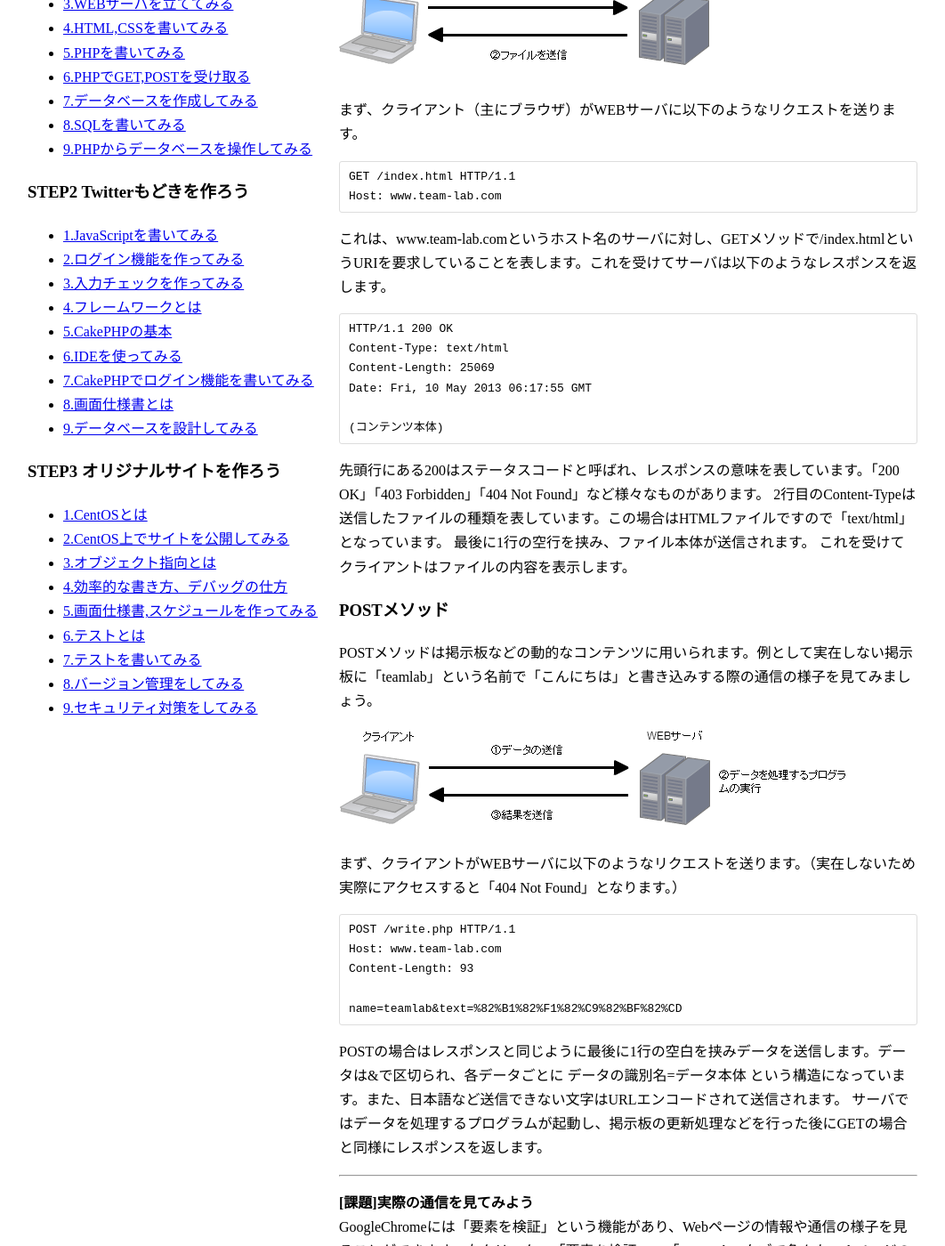
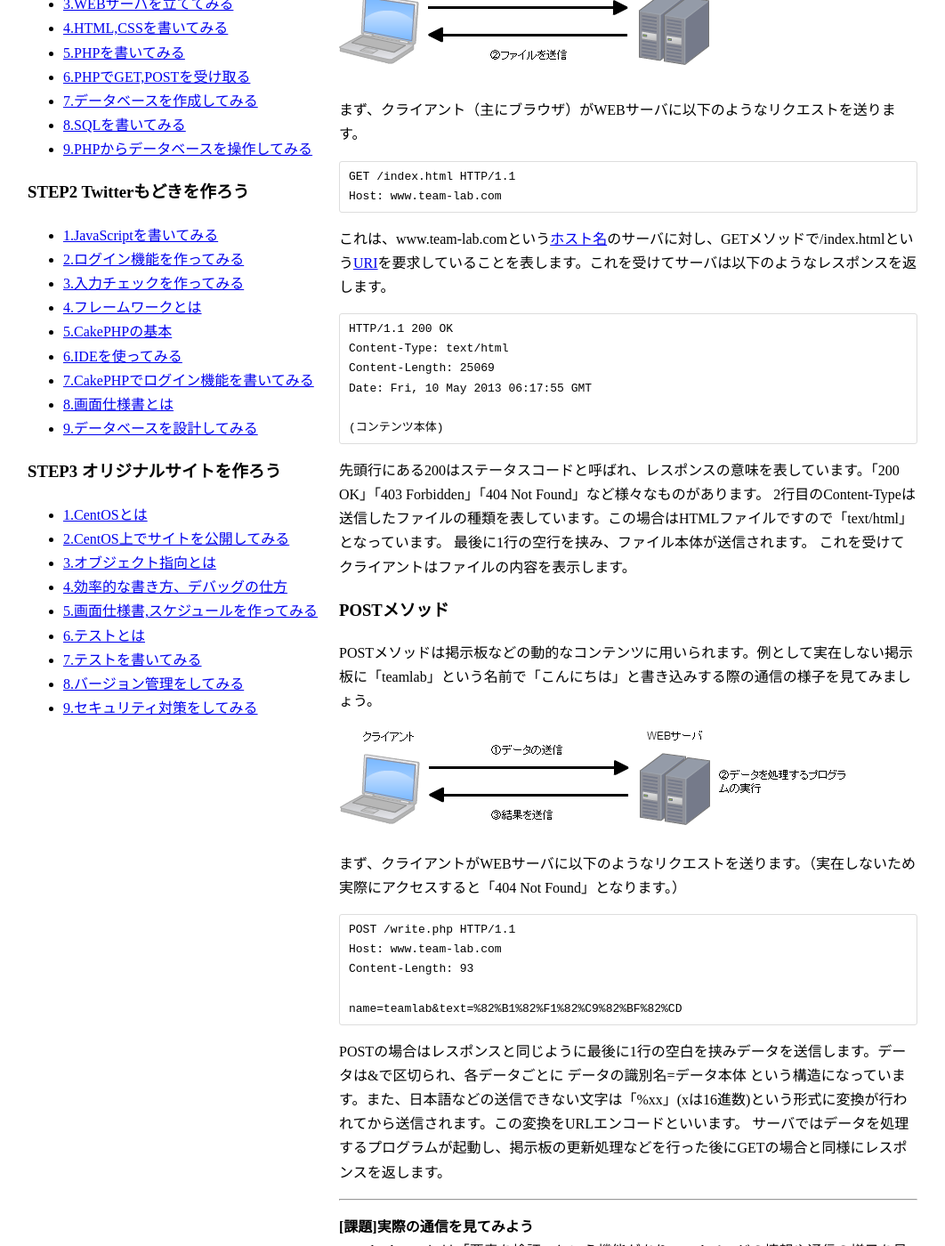
Before and after one commit to kojii/skillup, a Jekyll site: the page built from 1/2.md, in a window 1280 px wide and 1400 px high, scrolled down 377 px. Shown: the whole window at 89% size, without its empty margins (109-1171 px from the left). Built offline with Jekyll 4.4.1, drawn with Linux system fonts in a browser that asks for light colours; Markdown is read by kramdown in place of the engine named in the settings.

Commit message:
IT用語辞典へのリンク、URLエンコードの説明

```diff
--- a/1/2.md
+++ b/1/2.md
@@ -16,7 +16,7 @@ GETメソッドの例として[http://www.team-lab.com/index.html](http://www.te
     GET /index.html HTTP/1.1
     Host: www.team-lab.com
 
-これは、www.team-lab.comというホスト名のサーバに対し、GETメソッドで/index.htmlというURIを要求していることを表します。これを受けてサーバは以下のようなレスポンスを返します。
+これは、www.team-lab.comという[ホスト名](http://e-words.jp/w/E3839BE382B9E38388E5908D.html)のサーバに対し、GETメソッドで/index.htmlという[URI](http://e-words.jp/w/URI.html)を要求していることを表します。これを受けてサーバは以下のようなレスポンスを返します。
 
     HTTP/1.1 200 OK
     Content-Type: text/html
@@ -44,7 +44,7 @@ POSTメソッドは掲示板などの動的なコンテンツに用いられま
 
     name=teamlab&text=%82%B1%82%F1%82%C9%82%BF%82%CD
 
-POSTの場合はレスポンスと同じように最後に1行の空白を挟みデータを送信します。データは&で区切られ、各データごとに データの識別名=データ本体 という構造になっています。また、日本語など送信できない文字はURLエンコードされて送信されます。
+POSTの場合はレスポンスと同じように最後に1行の空白を挟みデータを送信します。データは&で区切られ、各データごとに データの識別名=データ本体 という構造になっています。また、日本語などの送信できない文字は「%xx」(xは16進数)という形式に変換が行われてから送信されます。この変換をURLエンコードといいます。
 サーバではデータを処理するプログラムが起動し、掲示板の更新処理などを行った後にGETの場合と同様にレスポンスを返します。
 
 ***
```
